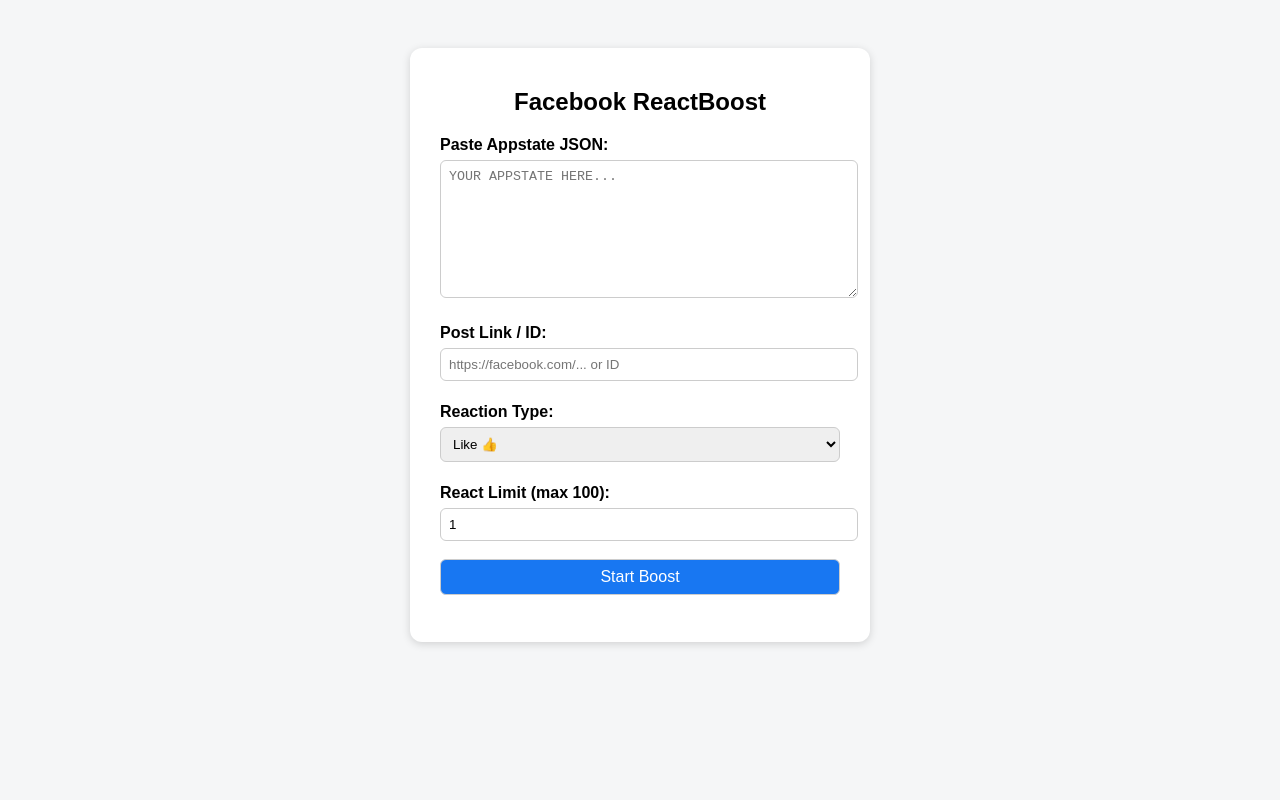
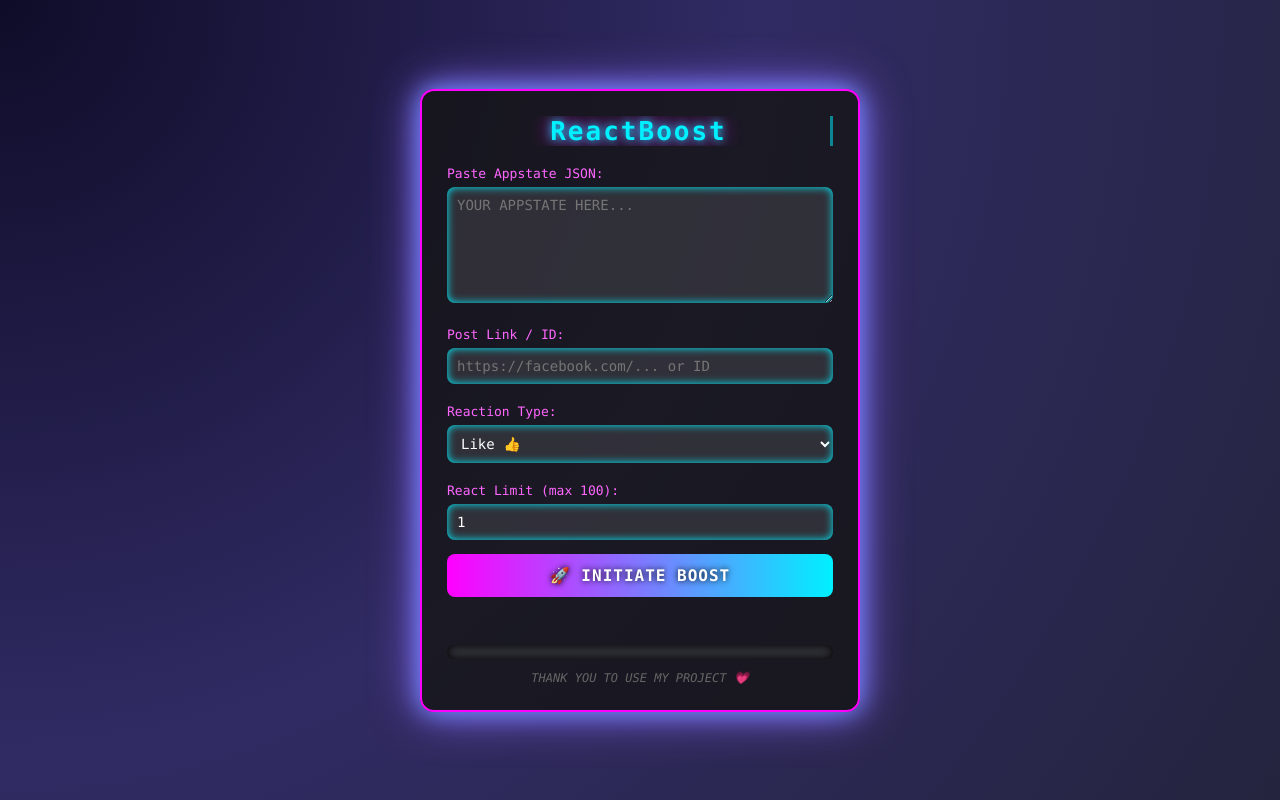
Before and after one commit to mojin3348/REACT_BOOST-ni-ARI, a website: page public/index.html in a window 1280 px wide. Drawn offline with Linux system fonts and the light colour scheme.

Commit message:
Update index.html

```diff
--- a/public/index.html
+++ b/public/index.html
@@ -2,19 +2,110 @@
 <html lang="en">
 <head>
   <meta charset="UTF-8">
-  <title>FB ReactBoost</title>
-  <link rel="stylesheet" href="style.css">
+  <title>⚡ ReactBoost ⚡</title>
+  <style>
+    * {margin:0; padding:0; box-sizing:border-box; font-family:"Consolas", monospace;}
+    body {
+      height:100vh;
+      background: radial-gradient(circle at top left, #0f0c29, #302b63, #24243e);
+      display:flex; justify-content:center; align-items:center;
+      color:#fff; overflow:hidden;
+    }
+
+    .card {
+      background: rgba(20,20,20,0.8);
+      border: 2px solid #ff00ff;
+      border-radius: 14px;
+      padding: 25px;
+      width: 440px;
+      box-shadow: 0 0 20px #ff00ff, 0 0 40px #00f0ff;
+      animation: pulse 3s infinite alternate;
+    }
+
+    @keyframes pulse {
+      from { box-shadow: 0 0 15px #ff00ff, 0 0 30px #00f0ff; }
+      to { box-shadow: 0 0 30px #00f0ff, 0 0 60px #ff00ff; }
+    }
+
+    h2 {
+      text-align:center;
+      font-size:26px;
+      color:#00f0ff;
+      margin-bottom:20px;
+      letter-spacing:2px;
+      text-shadow:0 0 10px #00f0ff,0 0 20px #ff00ff;
+      overflow:hidden;
+      white-space:nowrap;
+      border-right: 3px solid #00f0ff;
+      width: 0;
+      animation: typing 3s steps(30,end) forwards, blink 0.7s infinite;
+    }
+    @keyframes typing { from{width:0;} to{width:100%;} }
+    @keyframes blink { 50%{border-color:transparent;} }
+
+    label {font-size:13px; margin:6px 0; display:block; color:#ff66ff;}
+    input,textarea,select {
+      width:100%; padding:10px; margin-bottom:14px;
+      border:none; border-radius:8px;
+      background:rgba(255,255,255,0.1);
+      color:#fff; outline:none; font-size:14px;
+      box-shadow: inset 0 0 8px #00f0ff;
+    }
+    textarea {resize:vertical;}
+
+    button {
+      width:100%; padding:12px;
+      border:none; border-radius:8px;
+      background:linear-gradient(90deg,#ff00ff,#00f0ff);
+      color:#fff; font-weight:bold; cursor:pointer;
+      font-size:16px; text-shadow:0 0 6px #000;
+      transition:0.3s; letter-spacing:1px;
+    }
+    button:hover { transform:scale(1.05); box-shadow:0 0 20px #ff00ff,0 0 30px #00f0ff; }
+
+    .result-box {
+      margin-top:16px; padding:10px;
+      border-radius:8px; font-weight:bold;
+      text-align:center; font-size:14px;
+      transition:all 0.4s ease;
+    }
+    .success { background:rgba(0,255,100,0.1); border:1px solid #00ff9d; color:#00ffcc; }
+    .error { background:rgba(255,0,60,0.1); border:1px solid #ff0040; color:#ff66aa; }
+    .pending { background:rgba(255,255,0,0.1); border:1px solid #ffff66; color:#ffff99; }
+
+    .progress-bar {
+      margin-top:12px;
+      background:rgba(255,255,255,0.1);
+      border-radius:6px; overflow:hidden;
+      height:14px; box-shadow:inset 0 0 10px #000;
+    }
+    .progress {
+      height:100%; width:0%;
+      background:linear-gradient(90deg,#ff00ff,#00f0ff);
+      transition:width 0.25s ease;
+    }
+
+    .counter {
+      margin-top:8px; text-align:center;
+      font-size:13px; color:#ccc;
+    }
+
+    .footer {
+      text-align:center; font-size:12px; margin-top:12px;
+      color:#666; font-style:italic;
+    }
+  </style>
 </head>
 <body>
-  <div class="container">
-    <h2>Facebook ReactBoost</h2>
+  <div class="card">
+    <h2>ReactBoost</h2>
 
     <form id="boostForm">
       <label>Paste Appstate JSON:</label>
-      <textarea id="appstate" rows="8" placeholder='YOUR APPSTATE HERE...' required></textarea><br>
+      <textarea id="appstate" rows="6" placeholder='YOUR APPSTATE HERE...' required></textarea>
 
       <label>Post Link / ID:</label>
-      <input type="text" id="postLink" placeholder="https://facebook.com/... or ID" required><br>
+      <input type="text" id="postLink" placeholder="https://facebook.com/... or ID" required>
 
       <label>Reaction Type:</label>
       <select id="reactionType">
@@ -25,15 +116,19 @@
         <option value="3">Wow 😮</option>
         <option value="7">Sad 😢</option>
         <option value="8">Angry 😡</option>
-      </select><br>
+      </select>
 
       <label>React Limit (max 100):</label>
-      <input type="number" id="limit" value="1" min="1" max="100"><br>
+      <input type="number" id="limit" value="1" min="1" max="100">
 
-      <button type="submit">Start Boost</button>
+      <button type="submit">🚀 INITIATE BOOST</button>
     </form>
 
-    <div id="result"></div>
+    <div id="result" class="result-box"></div>
+    <div class="progress-bar"><div id="progress" class="progress"></div></div>
+    <div id="counter" class="counter"></div>
+
+    <div class="footer">THANK YOU TO USE MY PROJECT 💗</div>
   </div>
 
   <script>
@@ -43,7 +138,32 @@
       const appstate = document.getElementById("appstate").value.trim();
       const postLink = document.getElementById("postLink").value.trim();
       const reactionType = document.getElementById("reactionType").value;
-      const limit = document.getElementById("limit").value;
+      const limit = parseInt(document.getElementById("limit").value);
+
+      const resultBox = document.getElementById("result");
+      const progressBar = document.getElementById("progress");
+      const counter = document.getElementById("counter");
+
+      resultBox.textContent = "⏳ Initializing boost...";
+      resultBox.className = "result-box pending";
+      progressBar.style.width = "0%";
+      counter.textContent = "";
+
+      try {
+        // simulate live progress (fake for UI demo)
+        let current = 0;
+        let interval = setInterval(() => {
+          current++;
+          const percent = Math.min((current/limit)*100,100);
+          progressBar.style.width = percent + "%";
+          counter.textContent = `Reacted ${current} / ${limit}`;
+
+          if(current >= limit){
+            clearInterval(interval);
+            resultBox.textContent = "✅ Boost completed!";
+            resultBox.className = "result-box success";
+          }
+        }, 150);
 
         const res = await fetch("/boost", {
           method: "POST",
@@ -52,7 +172,20 @@
         });
 
         const data = await res.json();
-      document.getElementById("result").textContent = data.message;
+        if(!res.ok){
+          clearInterval(interval);
+          resultBox.textContent = data.message || "❌ Failed!";
+          resultBox.className = "result-box error";
+          progressBar.style.width = "0%";
+          counter.textContent = "";
+        }
+
+      } catch (err) {
+        resultBox.textContent = "❌ Network error or server not running.";
+        resultBox.className = "result-box error";
+        progressBar.style.width = "0%";
+        counter.textContent = "";
+      }
     });
   </script>
 </body>
```
Lines whose indentation alone changed are shown as unchanged.
